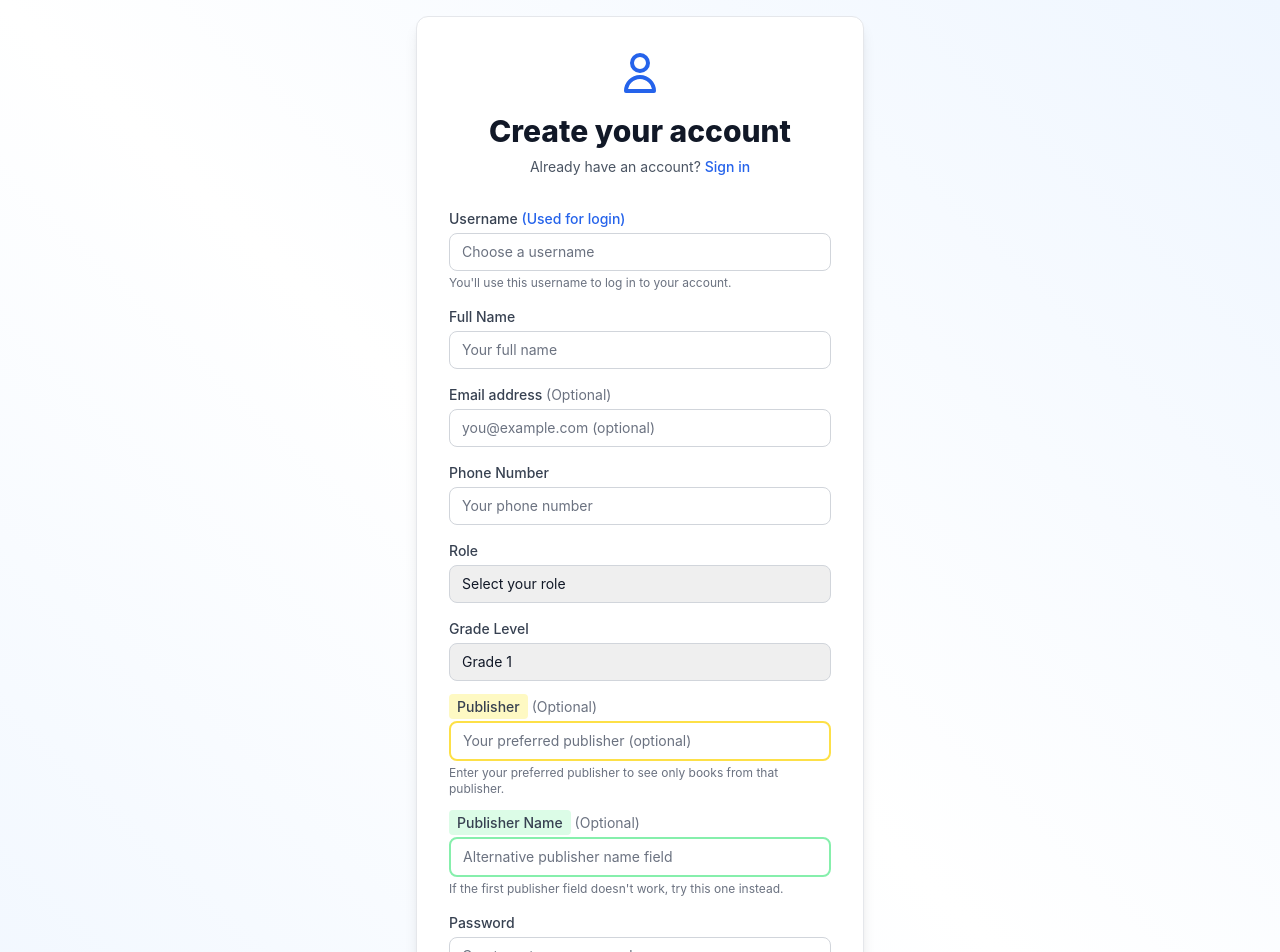
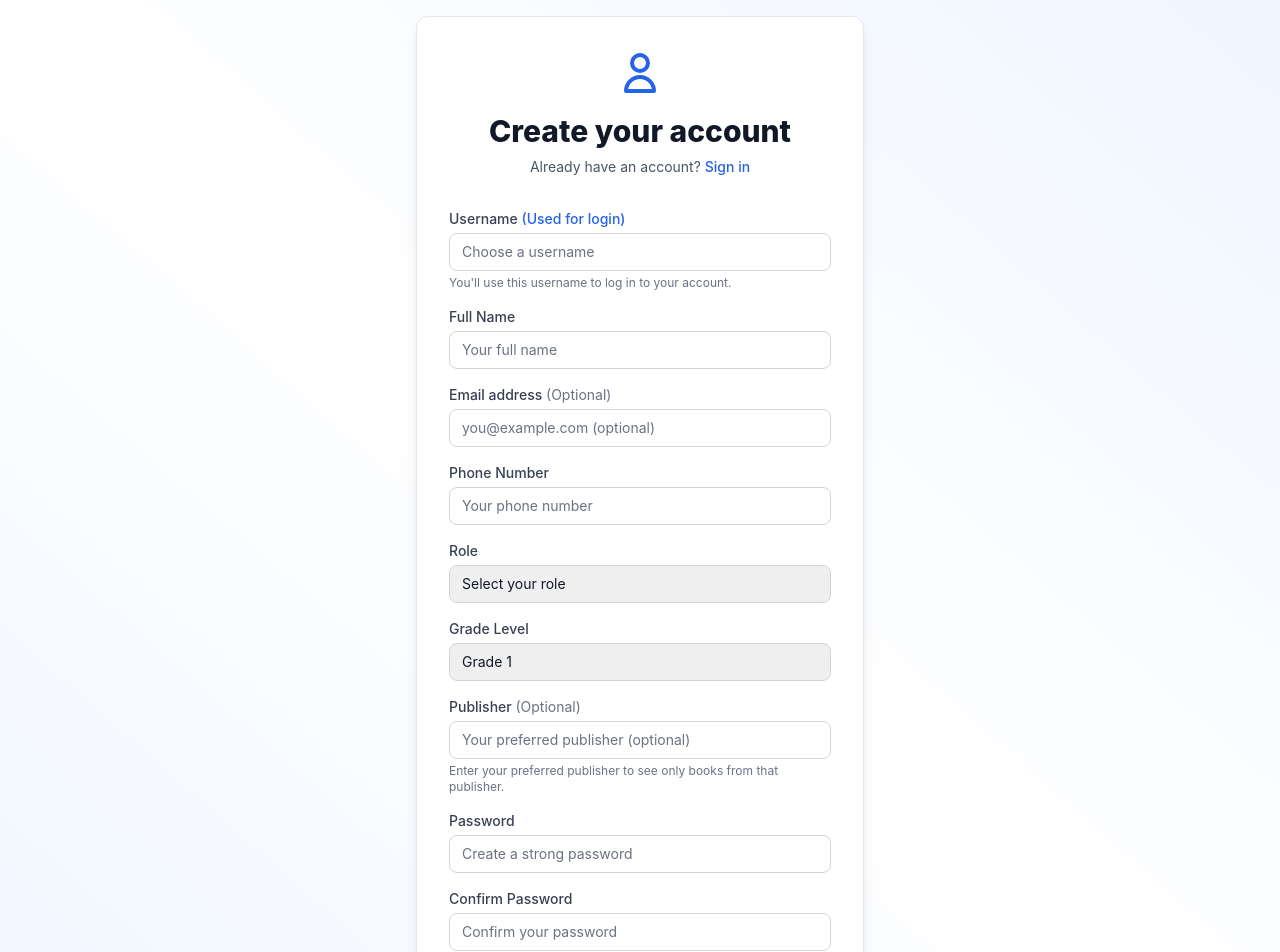
Before and after one commit to eacdc/chatbot-backend-v.4, a React (Create React App) app in the folder chatbot-frontend/: page /signup in a window 1280 px wide. Shown: the top 952 px of the page. Built offline with nearby package versions, Linux system fonts and the light colour scheme.

Commit message:
Remove alternative publisher field from user registration form

```diff
--- a/chatbot-frontend/src/components/Signup.js
+++ b/chatbot-frontend/src/components/Signup.js
@@ -18,8 +18,7 @@ const Signup = () => {
         phone: "",
         role: "",
         grade: "1", // Default grade
-        publisher: "", // New field for publisher
-        publisherName: "", // Backup publisher field
+        publisher: "", // Field for publisher
         password: "",
         confirmPassword: ""
     });
@@ -51,18 +50,10 @@ const Signup = () => {
                 delete userData.email;
             }
 
-            // If publisher is empty, try publisherName instead
-            if (!userData.publisher.trim() && userData.publisherName.trim()) {
-                userData.publisher = userData.publisherName.trim();
-            }
-
-            // If publisher is still empty, remove it from request
+            // If publisher is empty, remove it from request
             if (!userData.publisher.trim()) {
                 delete userData.publisher;
             }
-
-            // Always delete the backup field from the request
-            delete userData.publisherName;
 
             const response = await axios.post(API_ENDPOINTS.USER_SIGNUP, userData);
 
@@ -199,35 +190,18 @@ const Signup = () => {
                         </div>
                         <div>
                             <label htmlFor="publisher" className="block text-sm font-medium text-gray-700 mb-1">
-                                <span className="bg-yellow-100 px-2 py-1 rounded">Publisher</span>
-                                <span className="text-gray-500 font-normal"> (Optional)</span>
+                                Publisher <span className="text-gray-500 font-normal">(Optional)</span>
                             </label>
                             <input
                                 id="publisher"
                                 name="publisher"
                                 type="text"
-                                className="appearance-none relative block w-full px-3 py-2 border-2 border-yellow-300 rounded-lg placeholder-gray-500 text-gray-900 focus:outline-none focus:ring-blue-500 focus:border-blue-500 focus:z-10 sm:text-sm"
+                                className="appearance-none relative block w-full px-3 py-2 border border-gray-300 rounded-lg placeholder-gray-500 text-gray-900 focus:outline-none focus:ring-blue-500 focus:border-blue-500 focus:z-10 sm:text-sm"
                                 placeholder="Your preferred publisher (optional)"
                                 value={formData.publisher}
                                 onChange={handleChange}
                             />
                             <p className="mt-1 text-xs text-gray-500">Enter your preferred publisher to see only books from that publisher.</p>
-                        </div>
-                        <div>
-                            <label htmlFor="publisherName" className="block text-sm font-medium text-gray-700 mb-1">
-                                <span className="bg-green-100 px-2 py-1 rounded">Publisher Name</span>
-                                <span className="text-gray-500 font-normal"> (Optional)</span>
-                            </label>
-                            <input
-                                id="publisherName"
-                                name="publisherName"
-                                type="text"
-                                className="appearance-none relative block w-full px-3 py-2 border-2 border-green-300 rounded-lg placeholder-gray-500 text-gray-900 focus:outline-none focus:ring-blue-500 focus:border-blue-500 focus:z-10 sm:text-sm"
-                                placeholder="Alternative publisher name field"
-                                value={formData.publisherName}
-                                onChange={handleChange}
-                            />
-                            <p className="mt-1 text-xs text-gray-500">If the first publisher field doesn't work, try this one instead.</p>
                         </div>
                         <div>
                             <label htmlFor="password" className="block text-sm font-medium text-gray-700 mb-1">Password</label>
```
